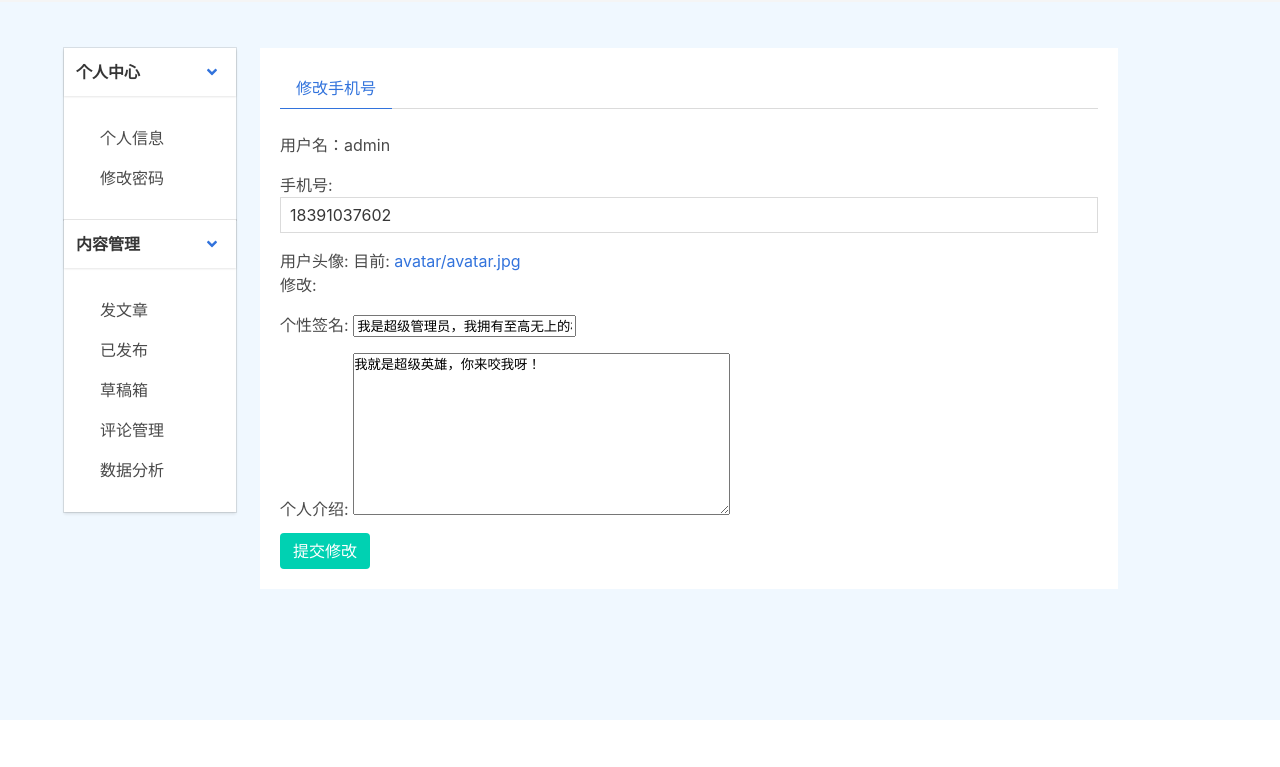
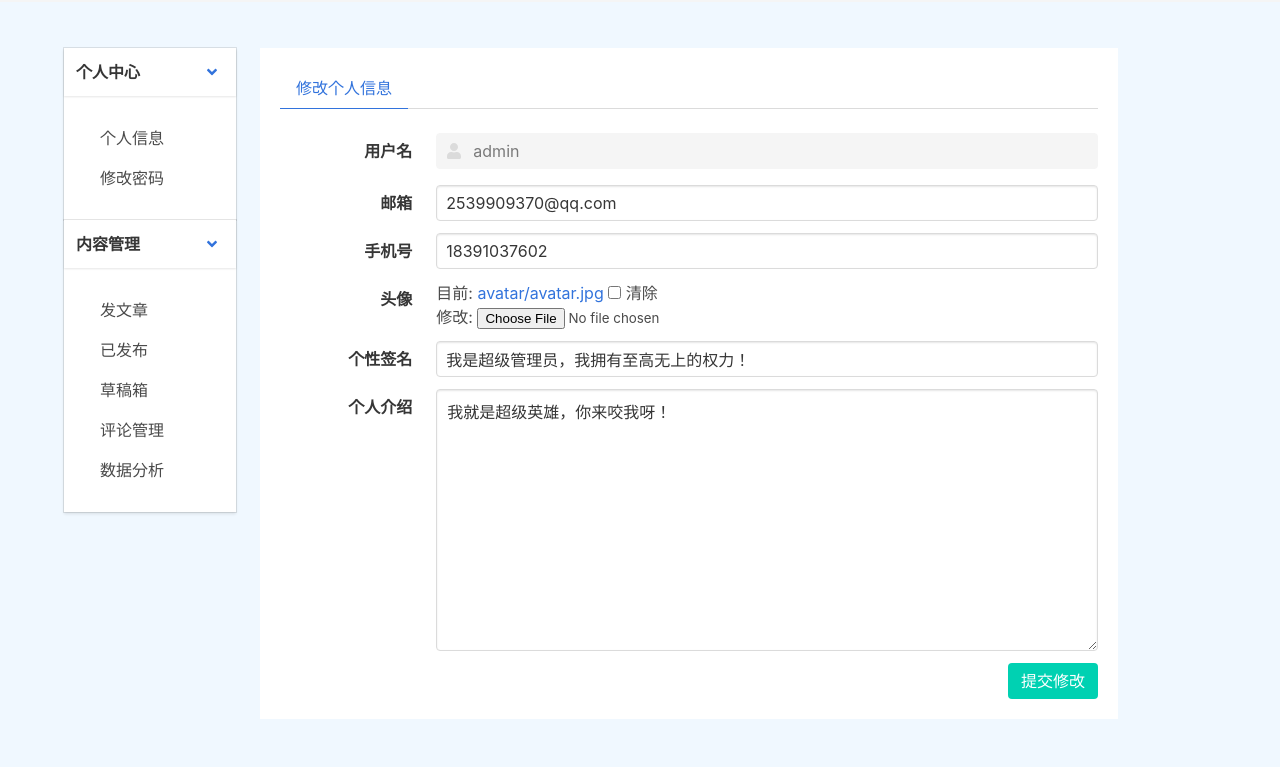
Before and after one commit to cailongping/web_blog, a Django app: page /account/edit_phone/ in a window 1280 px wide. Shown: the part 80-847 px from the top of the page. Before the commit the page ends 800 px from the top, so only its background shows below. Run offline with Django 3.2, Linux system fonts and the light colour scheme; a user stored in the database is signed in; data comes from the database, SQL or seed files in the repository; both versions use the stored data as it was after the commit; some libraries are stand-ins or nearby versions.

Commit message:
为用户增加头像及相关字段，实现后台修改个人信息

```diff
--- a/account/forms.py
+++ b/account/forms.py
@@ -28,7 +28,6 @@ class RegisterForm(forms.ModelForm):
         password2 = self.cleaned_data.get('password2')
         if password != password2:
             raise forms.ValidationError("您输入的两次密码不一致！")
-
         return password2
 
 
@@ -56,11 +55,14 @@ class UserInfoRegisterForm(forms.ModelForm):
 
 class UserInfoForm(forms.ModelForm):
     """Form definition for UserInfo."""
+    user_desc = forms.CharField(label="个性签名", widget=forms.TextInput(
+        attrs={'class':'input'}
+    ))
+    user_content = forms.CharField(label="个人介绍", widget=forms.Textarea(
+        attrs={'class':'textarea'}
+    ))
     phone = forms.CharField(label="手机号", widget=forms.TextInput(
-        attrs={'class':'input is-radiusless is-shadowless'}
-    ))
-    user_img = forms.ImageField(label="用户头像", widget=forms.ClearableFileInput(
-        attrs={'class':'file-input'}
+        attrs={'class':'input'}
     ))
 
     class Meta:
@@ -69,10 +71,14 @@ class UserInfoForm(forms.ModelForm):
         model = UserInfo
         fields = ('phone','user_img', 'user_desc', 'user_content')
 
-    def clean_phone(self):
-        # 对手机号进行验证
-        phone = self.cleaned_data.get('phone')
-        regex = re.compile(r'^1[^012]\d{9}$')
-        if regex.search(phone) == None:
-            raise forms.ValidationError('请输入正确的手机号码！')
-        return phone
+
+class UserForm(forms.ModelForm):
+    """Form definition for Register."""
+    email = forms.CharField(label="邮箱", widget=forms.EmailInput(
+        attrs={'class':'input'}
+    ))
+
+    class Meta:
+        """Meta definition for Registerform."""
+        model = User
+        fields = ('email',)
--- a/account/templates/account/edit_phone.html
+++ b/account/templates/account/edit_phone.html
@@ -3,48 +3,67 @@
 {% load i18n static %}
 
 {% block head %}
-    <title>修改手机号</title>
+    <title>修改个人信心</title>
     <script src="{% static 'account/js/file.js' %}"></script>
 {% endblock head %}
 
 {% block person %}
 <div class="tabs">
     <ul>
-        <li class="is-active"><a>修改手机号</a></li>
+        <li class="is-active"><a>修改个人信息</a></li>
     </ul>
 </div>
 <div class="content">
-    <p>用户名：{{ user.username }}</p>
-    <form method="post" enctype="multipart/form-data">
-        {% csrf_token %}
-        <fieldset class="module aligned">
+    <fieldset disabled style="margin-bottom: 1em">
+        <div class="field is-horizontal">
+          <div class="field-label is-normal">
+            <label class="label">用户名</label>
+          </div>
+          <div class="field-body">
             <div class="field">
-                {{ user_info_form.as_p }}
-                <!-- {{ user_info_form.user_img }} -->
+              <p class="control is-expanded has-icons-left">
+                <input class="input" type="text" placeholder="Name" value="{{ user.username }}">
+                <span class="icon is-small is-left">
+                  <i class="fas fa-user"></i>
+                </span>
+              </p>
+            </div>
+          </div>
+        </div>
+    </fieldset>
 
 
+    <form method="post" enctype="multipart/form-data">
+      {% csrf_token %}
+      <div class="field is-horizontal">
+          <div class="field-label is-normal">
+            <label for="{{ form.email.id_for_label }}" class="label">{{ form.email.label }}</label>
+          </div>
+          <div class="field-body">
+            <div class="field">
+              <div class="control">
+                  {{ form.email }}
+              </div>
+            </div>
+          </div>
+      </div>
+        {% for field in user_info_form %}
+        <div class="field is-horizontal">
+            <div class="field-label is-normal">
+              <label for="{{ field.id_for_label }}" class="label">{{ field.label }}</label>
+            </div>
+            <div class="field-body">
+              <div class="field">
+                <div class="control">
+                   {{ field }}
+                </div>
+              </div>
+            </div>
+        </div>
+        {% endfor %}
+        <input class=" button is-primary is-pulled-right" type="submit" value="{% trans '提交修改' %}">
+        <div class=" is-clearfix"></div>
 
-                <!-- <div class="file has-name has-name is-boxed">
-                    <label class="file-label">
-                      <input class="file-input" type="file" accept="image/*" id="{{ user_info_form.user_img.id_for_label }}" name="{{ user_info_form.user_img.html_name }}">
-                      <input type="file" name="user_img" class="file-input" accept="image/*" id="id_user_img"> -->
-                      <!-- {{ user_info_form.user_img }}
-                      <span class="file-cta">
-                        <span class="file-icon">
-                          <i class="fas fa-upload"></i>
-                        </span>
-                        <span class="file-label">
-                          Choose a file…
-                        </span>
-                      </span>
-                      <span class="file-name">
-                        {{ MEDIA_URL }}{{ user_info.user_img }}
-                      </span>
-                    </label>
-                  </div> -->
-            </div>
-            <input class=" button is-primary" type="submit" value="{% trans '提交修改' %}">
-        </fieldset>
     </form>
 </div>
 
--- a/account/templates/account/person_center.html
+++ b/account/templates/account/person_center.html
@@ -127,29 +127,78 @@
                         <div class="tabs">
                             <ul>
                               <li class="is-active"><a>账号信息</a></li>
-                               <!-- <li><a>功能设置</a></li>
-                               <li><a>黑名单</a></li>
-                               <li><a>安全中心</a></li> -->
                             </ul>
                         </div>
-                    <div class="content">
-                        <div class="level">
-                            <div class="level-left">
-                                <div class="level-item">
-                                   <ol>
-                                       <li>用户名：{{ user.username }}</li>
-                                       <li>手&nbsp;&nbsp;&nbsp; 机：{{ user.userinfo.phone }}</li>
-                                   </ol>
-                                </div>
-                            </div>
-                            <div class="level-right">
-                                <div class="level-item">
-                                    <a class=" button is-light" href="{% url 'account:edit_phone' %}">修改信息</a>
-                                </div>
+
+
+                    <div class="columns is-mobile" style="border-bottom: #ededed solid 1px; padding-bottom: 1rem">
+                        <div class="column is-narrow">
+                            <figure class="image is-96x96">
+                                <img class="is-rounded" src="{{ MEDIA_URL }}{{ user.userinfo.user_img }}">
+                            </figure>
+                        </div>
+                        <div class="column is-narrow">
+                            <div style="padding-top: 1.5rem;">
+                                <h1 class="title is-size-4">{{ user.username }}</h1>
+                                <p class="subtitle is-size-6">{{ user.userinfo.user_desc }}</p>
                             </div>
                         </div>
+                        <div class="column is-narrow-mobile">
+                            <a class=" button is-light is-pulled-right" href="{% url 'account:edit_phone' %}" style="margin-top: 1.8rem">修改信息</a>
+                        </div>
+                    </div>
 
+                    <div class="columns" style="padding:1rem 0; ">
+                        <div class="column is-2">
+                            <p>个人信息</p>
+                        </div>
+                        <div class="column">
+                            <div class="columns is-mobile" style="border-bottom: #ededed solid 1px">
+                                <div class="column is-2">
+                                   <span class=" has-text-grey-light">用户类型</span>
+                                </div>
+                                    <div class="column is-narrow">
+                                        <span class=" has-text-black-ter">个人</span>
+                                    </div>
+                                <div class="column has-text-right">
+                                    <a href="">更改类型</a>
+                                </div>
+
+                            </div>
+                            <div class="columns is-mobile" style="border-bottom: #ededed solid 1px">
+                                <div class="column is-2">
+                                   <span class=" has-text-grey-light">手机</span>
+                                </div>
+                                <div class="column is-narrow">
+                                    <span class=" has-text-black-ter">{{ user.userinfo.phone }}</span>
+                                </div>
+                                <!-- <div class="column"></div> -->
+
+                            </div>
+                            <div class="columns is-mobile" style="border-bottom: #ededed solid 1px">
+                                <div class="column is-2">
+                                   <span class=" has-text-grey-light">邮箱</span>
+                                </div>
+                                <div class="column is-narrow">
+                                    <span class=" has-text-black-ter">{{ user.email }}</span>
+                                </div>
+                                <!-- <div class="column"></div> -->
+
+                            </div>
+                        </div>
                     </div>
+
+                    <div class="columns" style="padding:1rem 0; ">
+                        <div class="column is-2">
+                            <p>个人简介</p>
+                        </div>
+                        <div class="column">
+                            <div class="content">
+                                {{ user.userinfo.user_content }}
+                            </div>
+                        </div>
+                    </div>
+
                     {% endblock person %}
                     </div>
                 </div>
--- a/account/views.py
+++ b/account/views.py
@@ -3,7 +3,7 @@ from django.contrib.auth.decorators import login_required
 from django.contrib.auth.models import User
 # Create your views here.
 from .models import UserInfo
-from .forms import RegisterForm, UserInfoForm, UserInfoRegisterForm   # 引入forms.py中定义好的表单类
+from .forms import RegisterForm, UserInfoForm, UserInfoRegisterForm, UserForm   # 引入forms.py中定义好的表单类
 
 def register(request):
     if request.method != "POST":
@@ -35,15 +35,17 @@ def person_center(request):
 
 @login_required(login_url='login')
 def edit_phone(request):
-    # 修改手机号
-    user_info = UserInfo.objects.get(author=request.user)
-
+    # 修改用户信息
+    user = User.objects.get(username=request.user)
+    user_info = user.userinfo
     if request.method != "POST":
+        form = UserForm(instance=user)
         user_info_form = UserInfoForm(instance=user_info)
     else:
         user_info_form = UserInfoForm(request.POST, request.FILES, instance=user_info )
-        if user_info_form.is_valid():
+        form = UserForm(request.POST, instance=user)
+        if user_info_form.is_valid() and form.is_valid():
             user_info.save()
+            user.save()
             return redirect('account:person')
-
     return render(request, 'account/edit_phone.html', locals())
```
Also changed, not shown: db.sqlite3, media/avatar/avatar_P9RoyM0.jpg (added).
